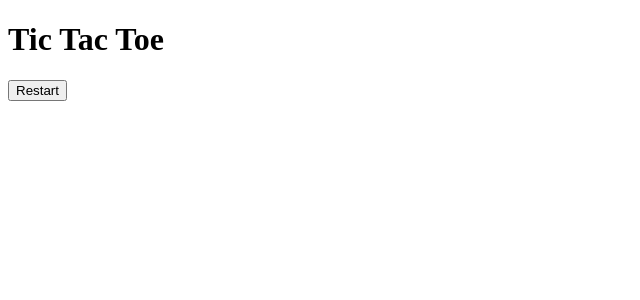
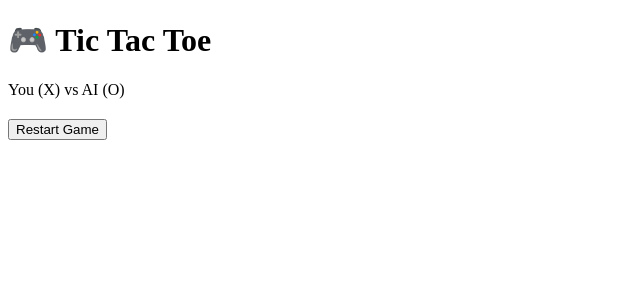
Before and after one commit to Ashwin2718/AI_ProblemSolving_RA2411026050103, a Flask app: page / in a window 1280 px wide. Shown: the top 300 px of the page, without its empty margins (0-640 px from the left). Run offline with Flask 3, Linux system fonts and the light colour scheme.

Commit message:
Update index.html

```diff
--- a/templates/index.html
+++ b/templates/index.html
@@ -1,28 +1,34 @@
 <!DOCTYPE html>
 <html>
 <head>
-    <title>Tic Tac Toe</title>
+    <title>Tic Tac Toe AI</title>
     <link rel="stylesheet" href="{{ url_for('static', filename='style.css') }}">
+    <link href="https://fonts.googleapis.com/css2?family=Poppins:wght@300;500;700&display=swap" rel="stylesheet">
 </head>
 <body>
 
-<h1>Tic Tac Toe</h1>
+<div class="container">
 
-<div class="board">
-    <div class="cell" onclick="makeMove(this, 0)"></div>
-    <div class="cell" onclick="makeMove(this, 1)"></div>
-    <div class="cell" onclick="makeMove(this, 2)"></div>
-    <div class="cell" onclick="makeMove(this, 3)"></div>
-    <div class="cell" onclick="makeMove(this, 4)"></div>
-    <div class="cell" onclick="makeMove(this, 5)"></div>
-    <div class="cell" onclick="makeMove(this, 6)"></div>
-    <div class="cell" onclick="makeMove(this, 7)"></div>
-    <div class="cell" onclick="makeMove(this, 8)"></div>
+    <h1>🎮 Tic Tac Toe</h1>
+    <p class="subtitle">You (X) vs AI (O)</p>
+
+    <div class="board">
+        <div class="cell" onclick="makeMove(this,0)"></div>
+        <div class="cell" onclick="makeMove(this,1)"></div>
+        <div class="cell" onclick="makeMove(this,2)"></div>
+        <div class="cell" onclick="makeMove(this,3)"></div>
+        <div class="cell" onclick="makeMove(this,4)"></div>
+        <div class="cell" onclick="makeMove(this,5)"></div>
+        <div class="cell" onclick="makeMove(this,6)"></div>
+        <div class="cell" onclick="makeMove(this,7)"></div>
+        <div class="cell" onclick="makeMove(this,8)"></div>
+    </div>
+
+    <h2 id="status"></h2>
+
+    <button onclick="resetGame()">Restart Game</button>
+
 </div>
-
-<h2 id="status"></h2>
-
-<button onclick="resetGame()">Restart</button>
 
 <script src="{{ url_for('static', filename='script.js') }}"></script>
 </body>
```
